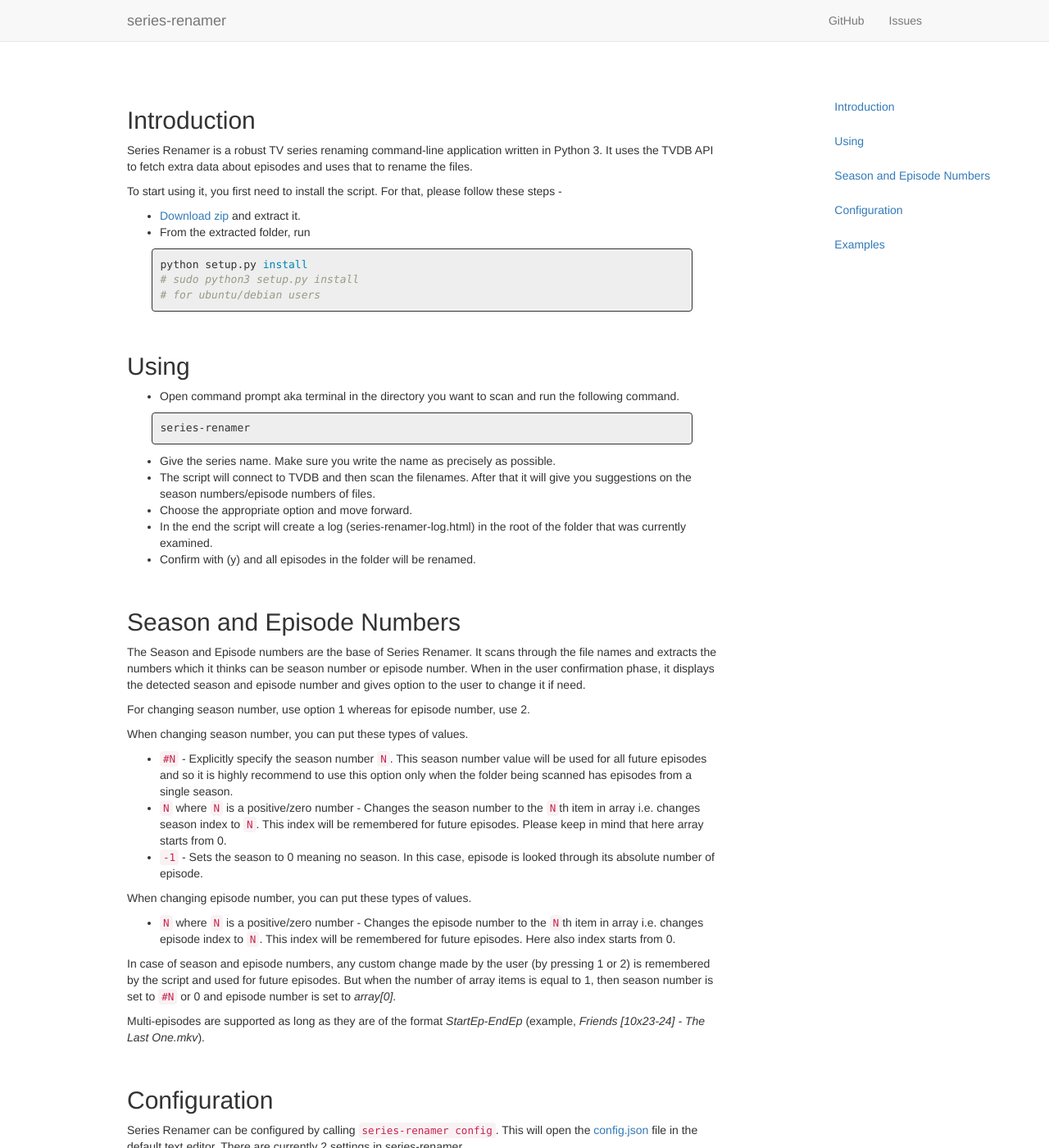
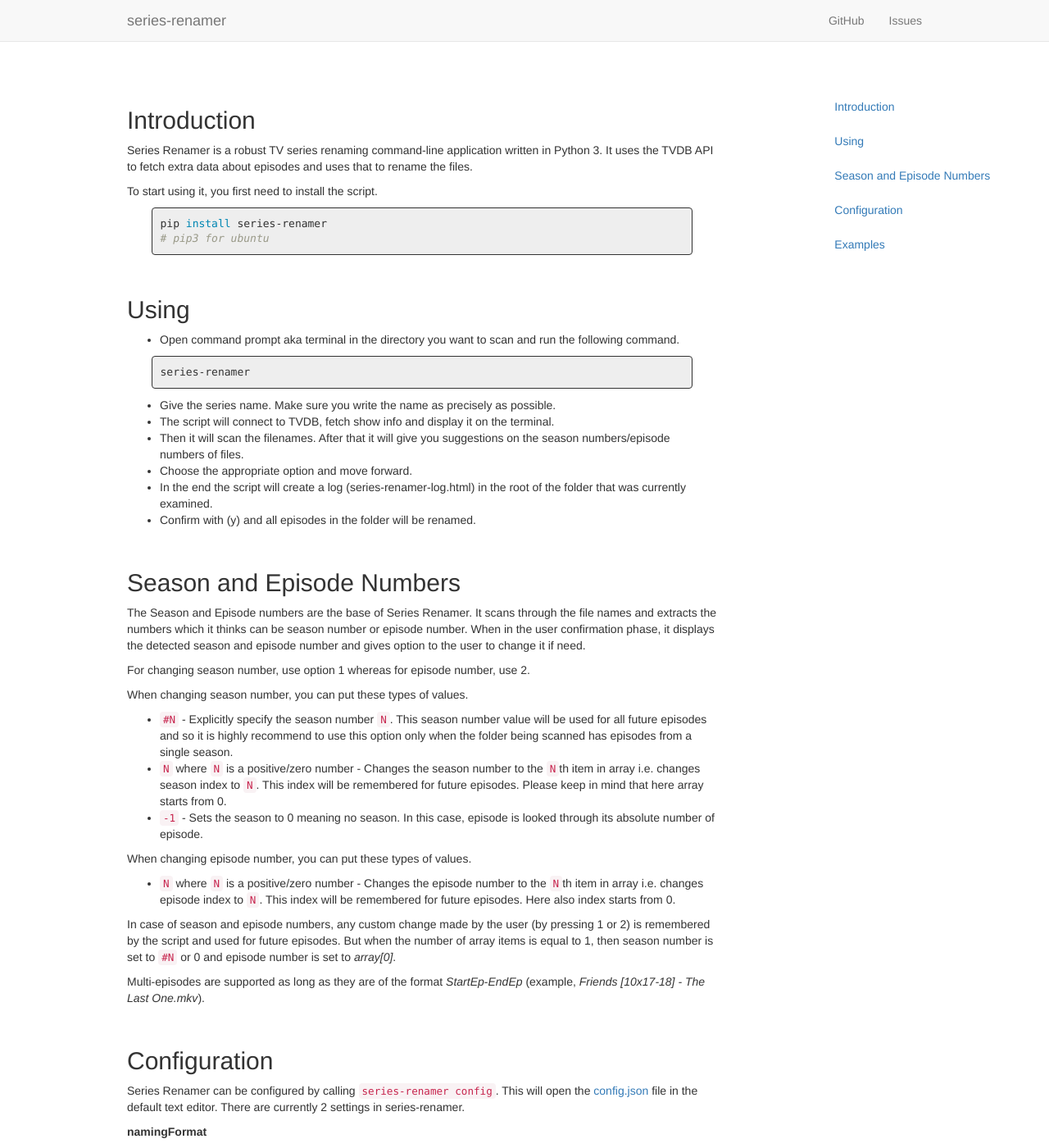
Before and after one commit to aviaryan/series-renamer, a Jekyll site: the page built from index.md, in a window 1280 px wide and 1400 px high. Shown: the whole window at 82% size. Built offline with Jekyll 4.4.1, drawn with Linux system fonts in a browser that asks for light colours; nearby versions of some CDN libraries; Markdown is read by kramdown in place of the engine named in the settings.

Commit message:
update homepage

````diff
--- a/index.md
+++ b/index.md
@@ -7,15 +7,10 @@ title: Series Renamer
 <h2 id="intro">Introduction</h2>
 Series Renamer is a robust TV series renaming command-line application written in Python 3. It uses the TVDB API to fetch extra data about episodes and uses that to rename the files.
 
-To start using it, you first need to install the script. For that, please follow these steps -
-
-* [Download zip](https://github.com/aviaryan/series-renamer/archive/master.zip) and extract it.
-* From the extracted folder, run
-
+To start using it, you first need to install the script.
 ```bash
-python setup.py install
-# sudo python3 setup.py install
-# for ubuntu/debian users
+pip install series-renamer
+# pip3 for ubuntu
 ```
 
 
@@ -29,7 +24,8 @@ series-renamer
 ```
 
 * Give the series name. Make sure you write the name as precisely as possible.
-* The script will connect to TVDB and then scan the filenames. After that it will give you suggestions on the season numbers/episode numbers of files.
+* The script will connect to TVDB, fetch show info and display it on the terminal.
+* Then it will scan the filenames. After that it will give you suggestions on the season numbers/episode numbers of files.
 * Choose the appropriate option and move forward.
 * In the end the script will create a log (series-renamer-log.html) in the root of the folder that was currently examined.
 * Confirm with (y) and all episodes in the folder will be renamed.
@@ -55,7 +51,7 @@ When changing episode number, you can put these types of values.
 In case of season and episode numbers, any custom change made by the user (by pressing 1 or 2) is remembered by the script and used for future episodes. But when the number of
 array items is equal to 1, then season number is set to `#N` or 0 and episode number is set to *array[0]*.
 
-Multi-episodes are supported as long as they are of the format *StartEp*-*EndEp* (example, *Friends [10x23-24] - The Last One.mkv*).
+Multi-episodes are supported as long as they are of the format *StartEp*-*EndEp* (example, *Friends [10x17-18] - The Last One.mkv*).
 
 
 <a name="config"></a>
````
